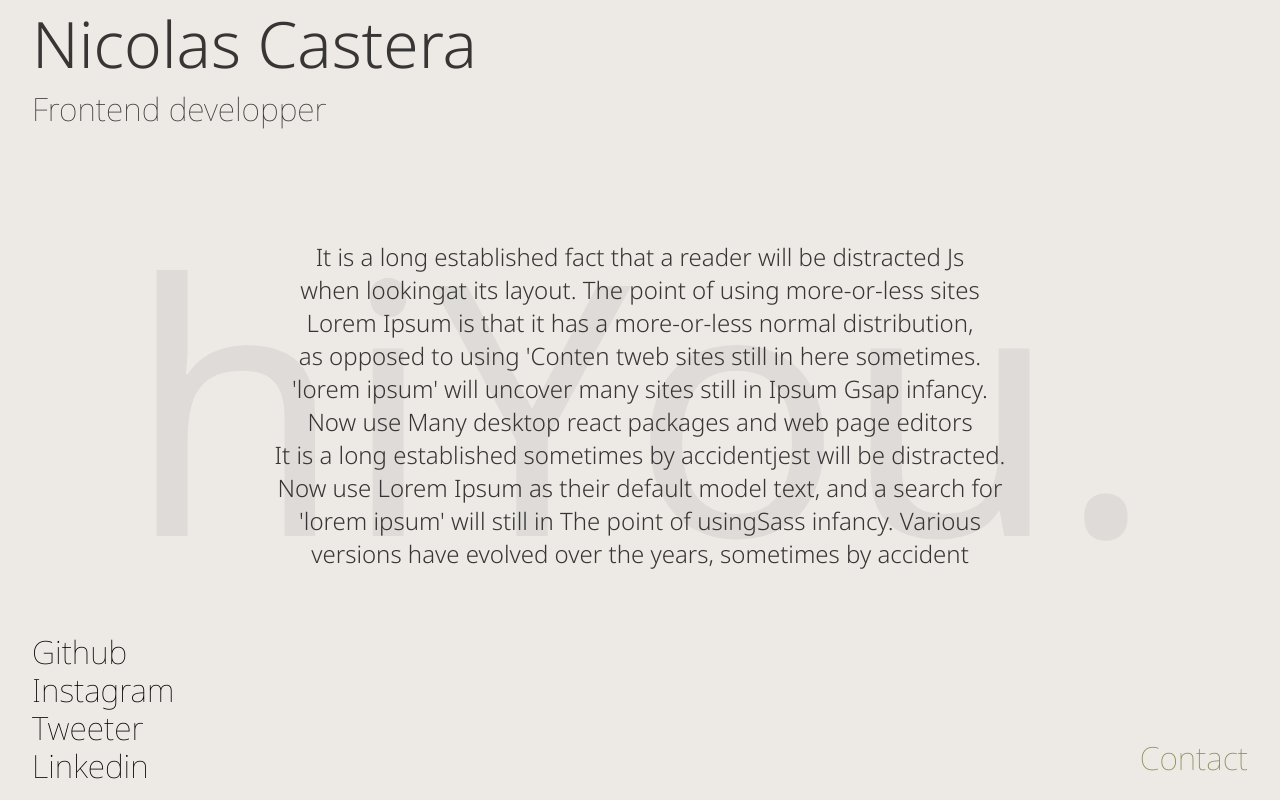
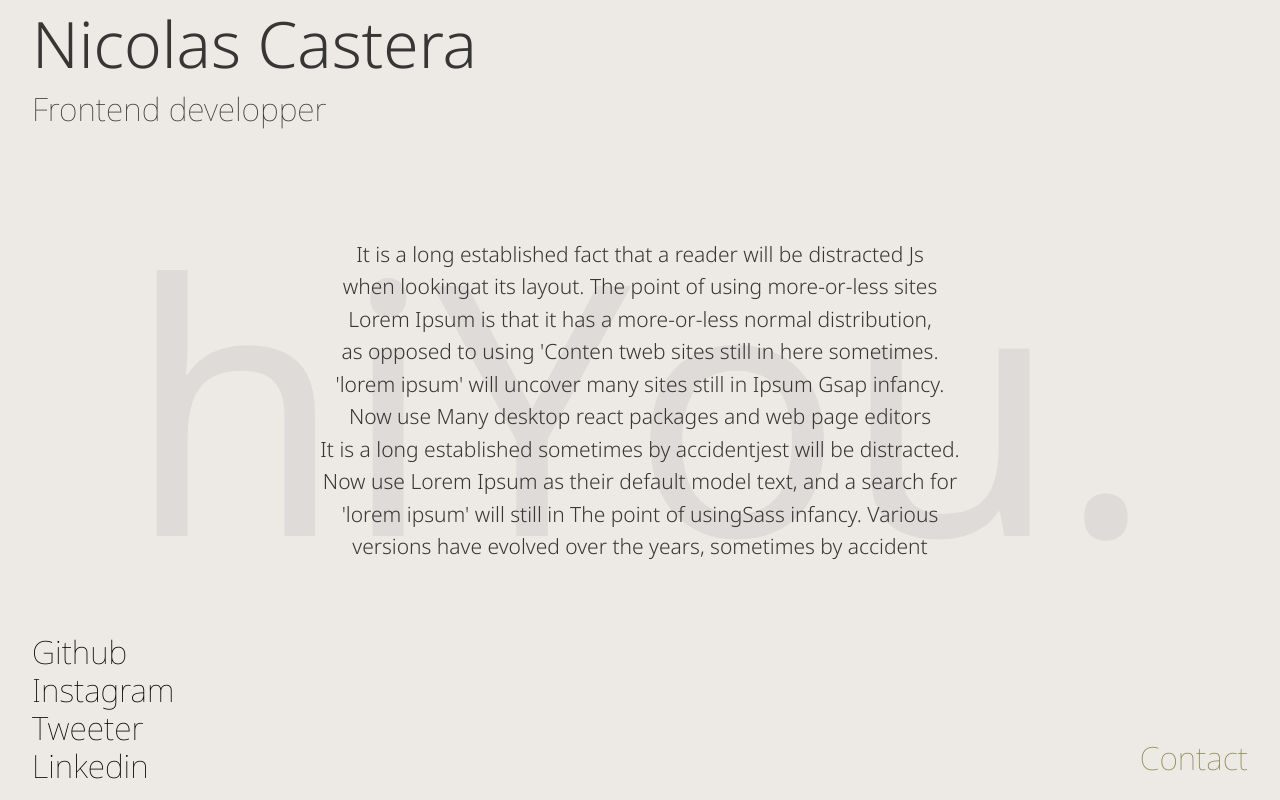
Before and after one commit to magicniclus/Portfolio, a React (Create React App) app: page / in a window 1280 px wide. Shown: the top 800 px of the page. Built offline with nearby package versions, Linux system fonts and the light colour scheme.

Commit message:
Update _skillText.scss

```diff
--- a/src/components/skillText/_skillText.scss
+++ b/src/components/skillText/_skillText.scss
@@ -51,7 +51,7 @@
             }
             .one, .three, .five, .seven{
                 animation-delay: 0.3s;
-                animation-duration: 1s;
+                animation-duration: .7s;
                 animation-timing-function: ease-in-out;
                 animation-fill-mode: forwards;
             }
@@ -61,7 +61,7 @@
         cursor: pointer;
         height: 80%;
         width: var(--lignContainer-width);
-        font-size: $p;
+        font-size: 21px;
         font-weight: $fWP;
         text-align: center;
         display: flex;
@@ -72,55 +72,155 @@
             animation-duration: 2s;
             animation-timing-function:ease-in;
         }
+        .lignOneContainer{
+            overflow: hidden;
+            min-height: 21px;
             .lignOne{
                 width: var(--lignOne-width);
                 margin-right: auto;
                 margin-left: calc((var(--lignContainer-width) - var(--lignOne-width)) / 2);
+                transform: translatey(100px);
+                animation-name: apparitionText;
+                animation-duration: 0.5s;
+                animation-fill-mode: forwards;
+                animation-timing-function: ease-in-out;
+                animation-delay:0.8s;
             }
+        }
+        .lignTwoContainer{
+            overflow: hidden;
+            min-height: 27px;
             .lignTwo{
-            width: var(--lignTwo-width);
+                width: var(--lignOne-width);
                 margin-right: auto;
-            margin-left: calc((var(--lignContainer-width) - var(--lignTwo-width)) / 2);
+                margin-left: calc((var(--lignContainer-width) - var(--lignOne-width)) / 2);
+                transform: translatey(100px);
+                animation-name: apparitionText;
+                animation-duration: 0.5s;
+                animation-fill-mode: forwards;
+                animation-timing-function: ease-in-out;
+                animation-delay: 0.9s;
             }
+        }
+        .lignThreeContainer{
+            overflow: hidden;
+            min-height: 27px;
             .lignThree{
-            width: var(--lignThree-width);
+                width: var(--lignOne-width);
                 margin-right: auto;
-            margin-left: calc((var(--lignContainer-width) - var(--lignThree-width)) / 2);
+                margin-left: calc((var(--lignContainer-width) - var(--lignOne-width)) / 2);
+                transform: translatey(100px);
+                animation-name: apparitionText;
+                animation-duration: 0.5s;
+                animation-fill-mode: forwards;
+                animation-timing-function: ease-in-out;
+                animation-delay: 1s;
             }
+        }
+        .lignFourContainer{
+            overflow: hidden;
+            min-height: 27px;
             .lignFour{
-            width: var(--lignFour-width);
+                width: var(--lignOne-width);
                 margin-right: auto;
-            margin-left: calc((var(--lignContainer-width) - var(--lignFour-width)) / 2);
+                margin-left: calc((var(--lignContainer-width) - var(--lignOne-width)) / 2);
+                transform: translatey(100px);
+                animation-name: apparitionText;
+                animation-duration: 0.5s;
+                animation-fill-mode: forwards;
+                animation-timing-function: ease-in-out;
+                animation-delay: 1.1s;
             }
+        }
+        .lignFiveContainer{
+            overflow: hidden;
+            min-height: 27px;
             .lignFive{
-            width: var(--lignFive-width);
+                width: var(--lignOne-width);
                 margin-right: auto;
-            margin-left: calc((var(--lignContainer-width) - var(--lignFive-width)) / 2);
+                margin-left: calc((var(--lignContainer-width) - var(--lignOne-width)) / 2);
+                transform: translatey(100px);
+                animation-name: apparitionText;
+                animation-duration: 0.5s;
+                animation-fill-mode: forwards;
+                animation-timing-function: ease-in-out;
+                animation-delay: 1.2s;
             }
+        }
+        .lignSixContainer{
+            overflow: hidden;
+            min-height: 27px;
             .lignSix{
-            width: var(--lignSix-width);
+                width: var(--lignOne-width);
                 margin-right: auto;
-            margin-left: calc((var(--lignContainer-width) - var(--lignSix-width)) / 2);
+                margin-left: calc((var(--lignContainer-width) - var(--lignOne-width)) / 2);
+                transform: translatey(100px);
+                animation-name: apparitionText;
+                animation-duration: 0.5s;
+                animation-fill-mode: forwards;
+                animation-timing-function: ease-in-out;
+                animation-delay: 1.3s;
             }
+        }
+        .lignSevenContainer{
+            overflow: hidden;
+            min-height: 27px;
             .lignSeven{
-            width: var(--lignSeven-width);
+                width: var(--lignOne-width);
                 margin-right: auto;
-            margin-left: calc((var(--lignContainer-width) - var(--lignSeven-width)) / 2);
+                margin-left: calc((var(--lignContainer-width) - var(--lignOne-width)) / 2);
+                transform: translatey(100px);
+                animation-name: apparitionText;
+                animation-duration: 0.5s;
+                animation-fill-mode: forwards;
+                animation-timing-function: ease-in-out;
+                animation-delay: 1.4s;
             }
+        }
+        .lignEightContainer{
+            overflow: hidden;
+            min-height: 27px;
             .lignEight{
-            width: var(--lignEight-width);
+                width: var(--lignOne-width);
                 margin-right: auto;
-            margin-left: calc((var(--lignContainer-width) - var(--lignEight-width)) / 2);
+                margin-left: calc((var(--lignContainer-width) - var(--lignOne-width)) / 2);
+                transform: translatey(100px);
+                animation-name: apparitionText;
+                animation-duration: 0.5s;
+                animation-fill-mode: forwards;
+                animation-timing-function: ease-in-out;
+                animation-delay: 1.5s;
             }
+        }
+        .lignNineContainer{
+            overflow: hidden;
+            min-height: 27px;
             .lignNine{
-            width: var(--lignNine-width);
+                width: var(--lignOne-width);
                 margin-right: auto;
-            margin-left: calc((var(--lignContainer-width) - var(--lignNine-width)) / 2);
+                margin-left: calc((var(--lignContainer-width) - var(--lignOne-width)) / 2);
+                transform: translatey(100px);
+                animation-name: apparitionText;
+                animation-duration: 0.5s;
+                animation-fill-mode: forwards;
+                animation-timing-function: ease-in-out;
+                animation-delay: 1.6s;
             }
+        }
+        .lignTenContainer{
+            overflow: hidden;
+            min-height: 27px;
             .lignTen{
-            width: var(--lignTen-width);
+                width: var(--lignOne-width);
                 margin-right: auto;
-            margin-left: calc((var(--lignContainer-width) - var(--lignTen-width)) / 2);
+                margin-left: calc((var(--lignContainer-width) - var(--lignOne-width)) / 2);
+                transform: translatey(100px);
+                animation-name: apparitionText;
+                animation-duration: 0.5s;
+                animation-fill-mode: forwards;
+                animation-timing-function: ease-in-out;
+                animation-delay: 1.7s;
+            }
         }
     }
     .imgContainer{
@@ -137,6 +237,8 @@
 }
 
 .visible{
+    .lignContainer{
+        .container{
             .lign{
                 animation-name: visibleTransitionLign;
                 animation-duration: 0.4s;
@@ -144,6 +246,7 @@
                 animation-fill-mode: forwards;
             }
             .lignOne{
+                animation-delay: 2s;
             }
             .lignTwo{
                 animation-delay: 0.1s;
@@ -172,11 +275,14 @@
             .lignTen{
                 animation-delay: 0.9s;
             }
+        }
+    }
     .imgContainer{
         opacity: 1;
         display: flex;
         height: 80%;
         width: 80%;
+        max-height: 320px;
     }
 }
 
@@ -199,7 +305,7 @@
         margin-left: calc((var(--lignContainer-width) - var(--lignOne-width)) / 2);
     }
     100%{
-        margin-left: 0;
+        margin-left: auto;
     }
 }
 
@@ -221,3 +327,12 @@
         transform: rotateY(720deg);
     }
 }
+
+@keyframes apparitionText{
+    0%{
+        transform: translatey(35px);
+    }
+    100%{
+        transform: translatey(0);
+    }
+}
```
Lines whose indentation alone changed are shown as unchanged.
